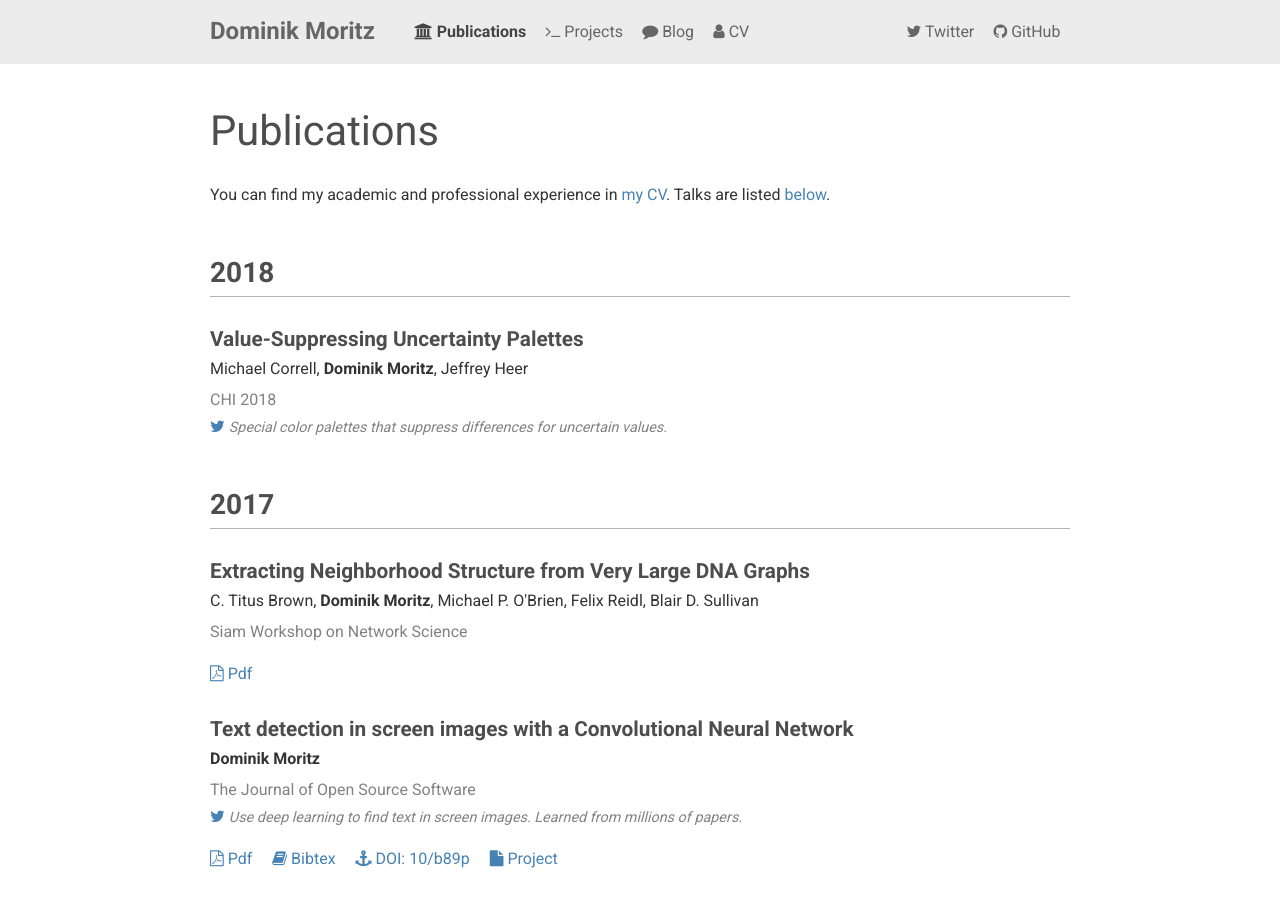
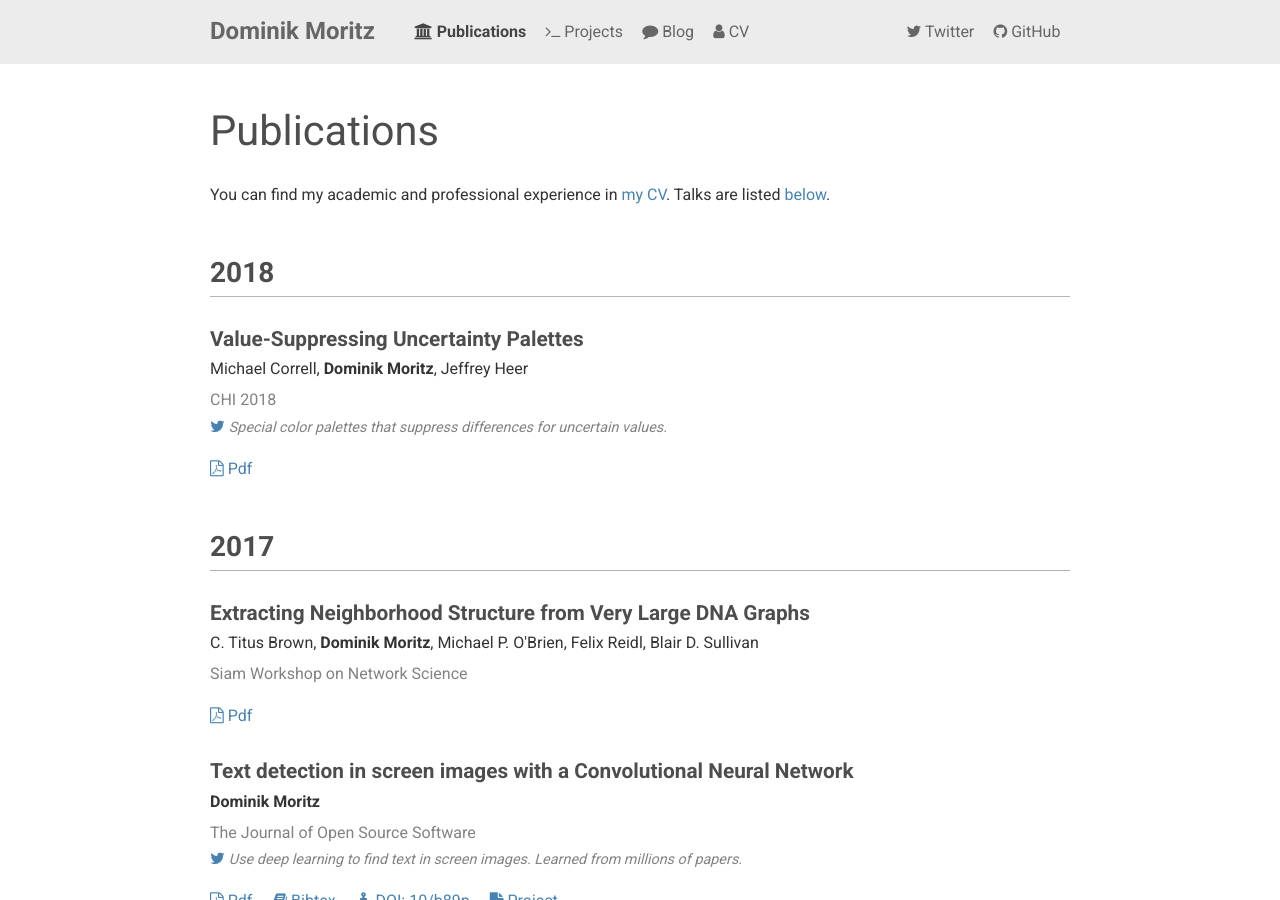
Before and after one commit to domoritz/domoritz.github.io, a Jekyll site: the page built from publications.md, in a window 1280 px wide and 900 px high. Built offline with Jekyll 4.4.1, drawn with Linux system fonts in a browser that asks for light colours.

Commit message:
VSUP paper

```diff
--- a/_data/publications.yml
+++ b/_data/publications.yml
@@ -6,6 +6,7 @@
     - Jeffrey Heer
   venue: CHI 2018
   tweet: Special color palettes that suppress differences for uncertain values.
+  pdf: /papers/2018-VSUPs-CHI.pdf
 - title: "Extracting Neighborhood Structure from Very Large DNA Graphs"
   year: 2017
   authors:
```
Also changed, not shown: 1 other file.
